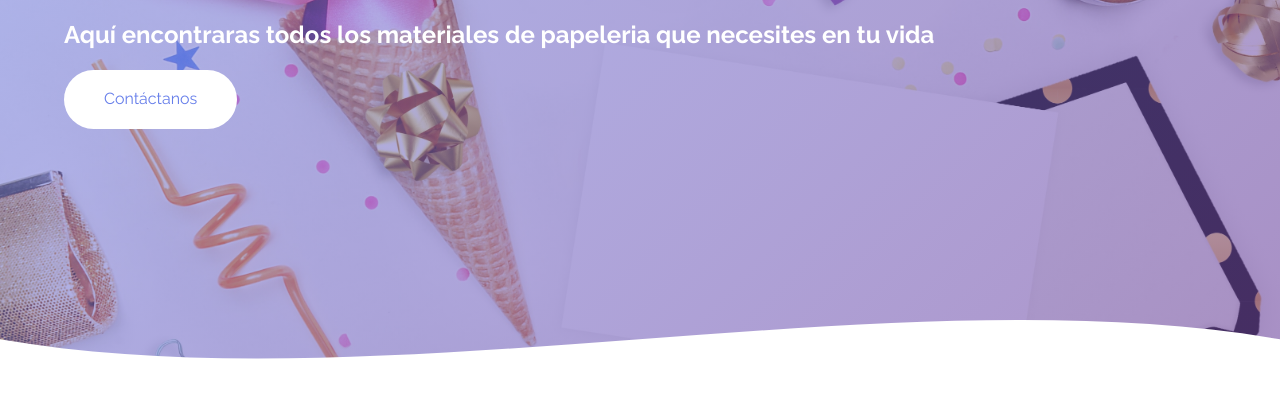
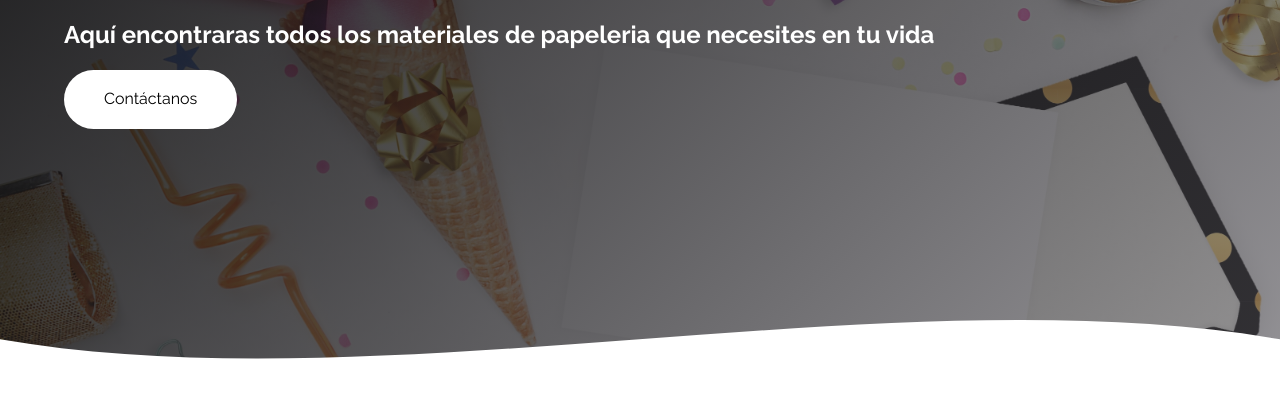
Before and after one commit to Juanri98/Variedades-Kevin, a plain HTML site: page index.html in a window 1280 px wide. Shown: the part 394-797 px from the top of the page. Drawn offline with Linux system fonts and the light colour scheme; grey boxes are pictures that could not be loaded.

Commit message:
cambio paleta de colores

```diff
--- a/css/estilos.css
+++ b/css/estilos.css
@@ -1,9 +1,9 @@
 @import url('https://fonts.googleapis.com/css2?family=Raleway:wght@300;400;700&display=swap');
 
 :root{
-    --background: linear-gradient(135deg, #667eea7e 0%, #764ba298 100%);
-    --color-primary: #667eea;
-    --color-secondary: #764ba2;
+    --background: linear-gradient(135deg, #010102f3 0%, #56535898 100%);
+    --color-primary: rgb(0, 0, 0);
+    --color-secondary: #4f4c52;
     --botton-padding: 20px 40px;
 
 }
@@ -200,7 +200,7 @@ body{
 
 .productos__h{
     position: absolute;
-    background: #dc143c8c;
+    background: #1048b1d2;
     top: 0;
     left: 0;
     width: 100%;
@@ -227,7 +227,7 @@ body{
 /*Footer*/
 
 .footer{
-    background: var(--color-primary);
+    background-color:#0d84b3;
 }
 
 .footer__grid{
```
